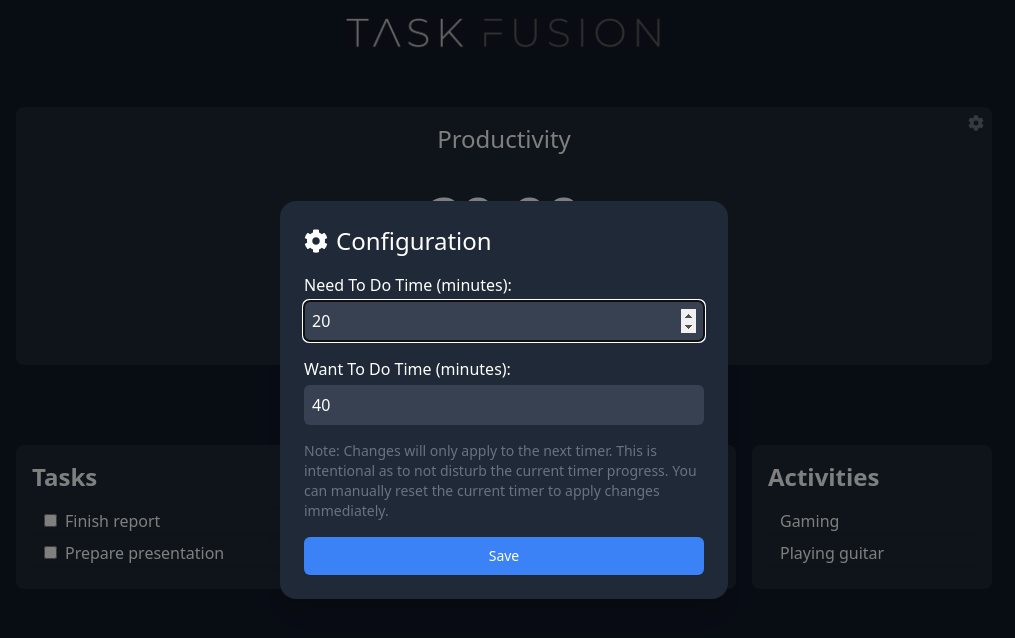
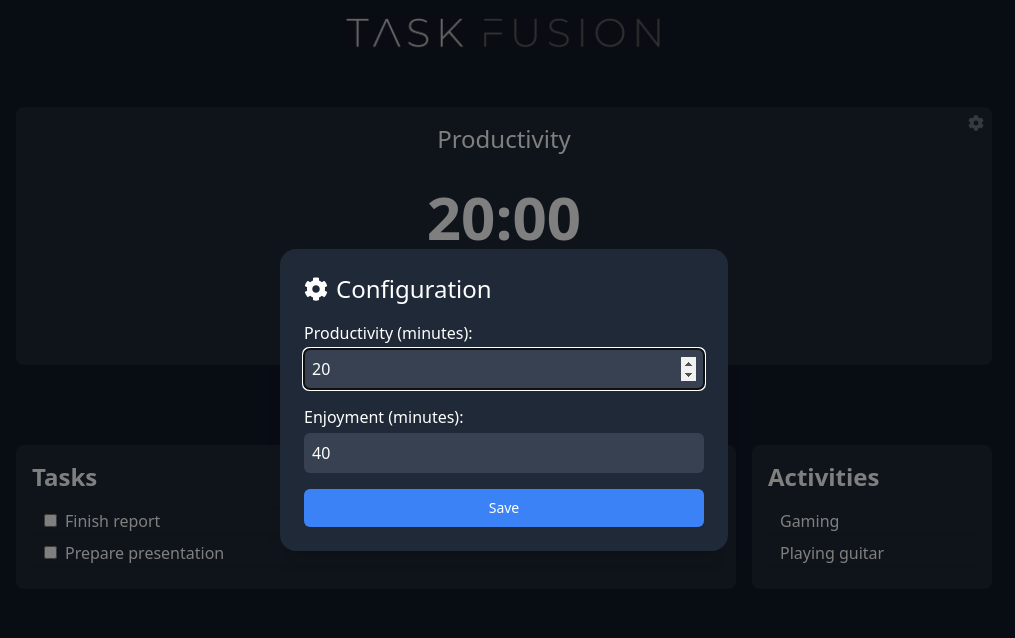
Before and after one commit to AlexZan/task-fusion, a React (Create React App) app: page / in a window 1280 px wide. Both pictures are taken after a click on the button 1112 px from the left and 122 px from the top of the page. Shown: the top 638 px of the page, without its empty margins (136-1151 px from the left). Built offline with nearby package versions, Linux system fonts and the light colour scheme.

Commit message:
renamed config titles

```diff
--- a/src/components/ConfigModal.js
+++ b/src/components/ConfigModal.js
@@ -22,15 +22,13 @@ function ConfigModal({ isOpen, onClose, needToDoTime, wantToDoTime, setNeedToDoT
             </Dialog.Title>
             <form onSubmit={handleFormSubmit} className="space-y-4">
               <label className="block text-gray-900 dark:text-white">
-                <span>Need To Do Time (minutes):</span>
+                <span>Productivity (minutes):</span>
                 <input type="number" value={needToDoTime / 60} onChange={e => setNeedToDoTime(e.target.value * 60)} className="mt-1 block w-full dark:bg-gray-700 dark:text-white p-2 rounded-md" />
               </label>
               <label className="block text-gray-900 dark:text-white">
-                <span>Want To Do Time (minutes):</span>
+                <span>Enjoyment (minutes):</span>
                 <input type="number" value={wantToDoTime / 60} onChange={e => setWantToDoTime(e.target.value * 60)} className="mt-1 block w-full dark:bg-gray-700 dark:text-white p-2 rounded-md" />
               </label>
-              <p className="text-sm text-gray-500">Note: Changes will only apply to the next timer. This is intentional as to not disturb the current timer progress. You can manually reset the current timer to apply changes immediately.</p>
-
               <button type="submit" className="w-full py-2 px-4 border border-transparent rounded-md shadow-sm text-sm font-medium text-white bg-blue-500 hover:bg-blue-600 focus:outline-none focus:ring-2 focus:ring-offset-2 focus:ring-blue-500">Save</button>
             </form>
           </div>
```
